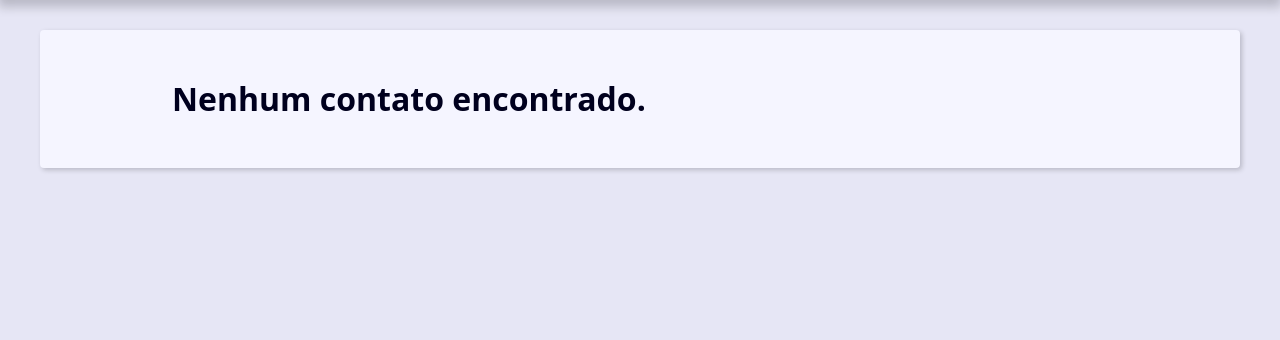
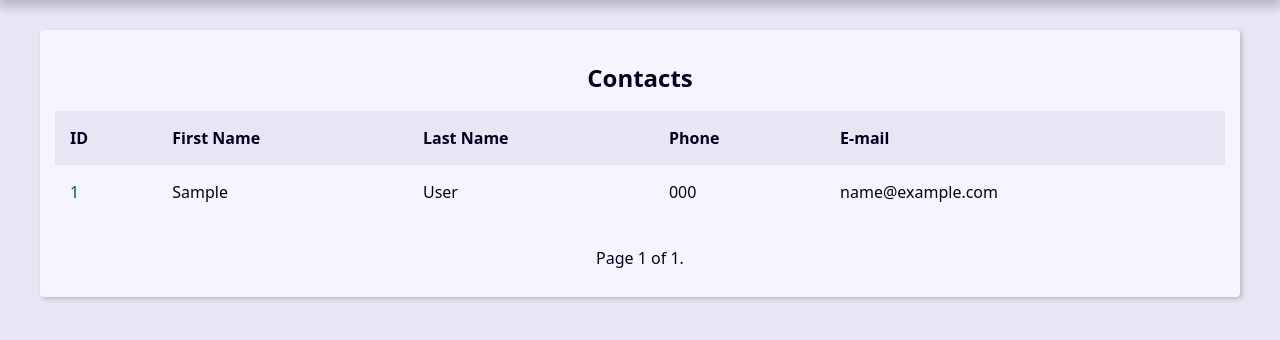
Before and after one commit to JeffersonEstevo/PROJETO-AGENDA-DJANGO, a Django app: page / in a window 1280 px wide. Shown: the part 239-579 px from the top of the page. Run offline with Django 5.2, Linux system fonts and the light colour scheme; tables that the repository leaves empty hold one stand-in row (values such as "Sample post").

Commit message:
Usando a classe Paginator para paginação

```diff
--- a/base_templates/global/base.html
+++ b/base_templates/global/base.html
@@ -8,6 +8,9 @@
 
     <main class="content">
     {% block content %}{% endblock content %}
+    {% include 'global/partials/_pagination.html' %}
   </main>
+
+
 </body>
 </html>
--- /dev/null
+++ b/base_templates/global/partials/_pagination.html
@@ -0,0 +1,19 @@
+{% if page_obj %}
+    <div class="pagination">
+        <span class="step-links">
+            {% if page_obj.has_previous %}
+                <a href="?page=1&q={{ request.GET.q.strip }}">&laquo; first</a>
+                <a href="?page={{ page_obj.previous_page_number }}&q={{ request.GET.q.strip }}">previous</a>
+            {% endif %}
+
+            <span class="current">
+                Page {{ page_obj.number }} of {{ page_obj.paginator.num_pages }}.
+            </span>
+
+            {% if page_obj.has_next %}
+                <a href="?page={{ page_obj.next_page_number }}&q={{ request.GET.q.strip }}">next</a>
+                <a href="?page={{ page_obj.paginator.num_pages }}&q={{ request.GET.q.strip }}">last &raquo;</a>
+            {% endif %}
+        </span>
+    </div>
+{% endif %}
--- a/contact/templates/contact/index.html
+++ b/contact/templates/contact/index.html
@@ -1,7 +1,7 @@
 {% extends 'global/base.html' %}
 
 {% block content %}
-{% if contacts %}
+{% if page_obj %}
     <div class="responsive-table">
         <table class="contacts-table">
             <caption class="table-caption">
@@ -19,7 +19,7 @@
             </thead>
 
             <tbdody>
-                {% for contact in contacts %}
+                {% for contact in page_obj %}
                     <tr class="table-row">
                         <td class="table-cel">
                             <a
--- a/contact/views/contact_views.py
+++ b/contact/views/contact_views.py
@@ -1,17 +1,22 @@
 from django.shortcuts import render, get_object_or_404, redirect
 from django.db.models import Q
+from django.core.paginator import Paginator
 
 from contact.models import Contact
 
 def index(request):
     contacts = Contact.objects \
     .filter(show=True)\
-    .order_by('-id')[10:20]
+    .order_by('-id')
+
+    paginator = Paginator(contacts, 10)
+    page_number = request.GET.get('page')
+    page_obj = paginator.get_page(page_number)
 
     print(contacts.query)
 
     context = {
-        'contacts': contacts,
+        'page_obj': page_obj,
         'site_title': 'Contatos - '
     }
 
@@ -38,10 +43,12 @@ def search(request):
         )\
     .order_by('-id')
 
-    #print(contacts.query)
+    paginator = Paginator(contacts, 10)
+    page_number = request.GET.get('page')
+    page_obj = paginator.get_page(page_number)
 
     context = {
-        'contacts': contacts,
+        'page_obj':  page_obj,
         'site_title': 'Search - ',
         'search_value': search_value,
     }
```
